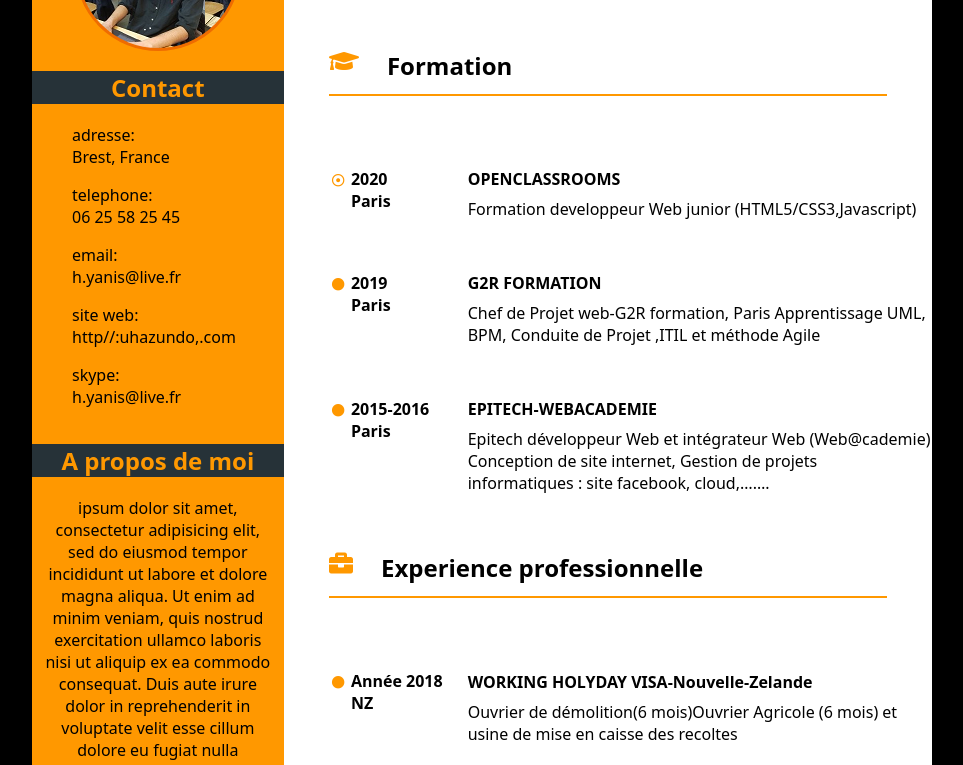
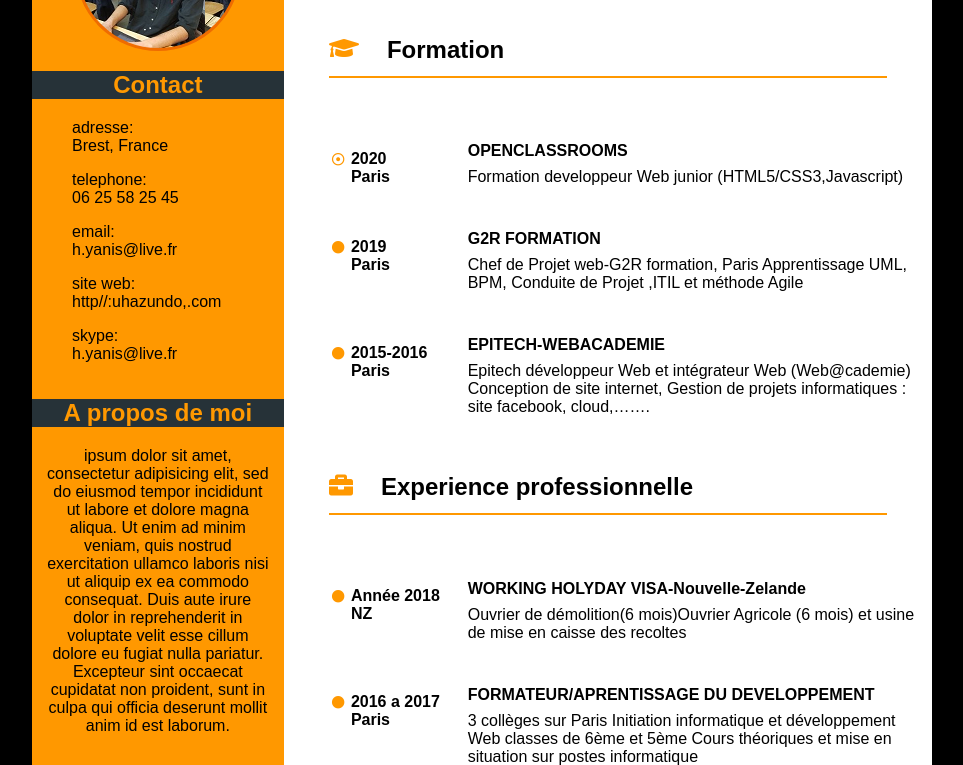
Before and after one commit to HuardYanis/Projet-2, a plain HTML site: page index.html in a window 1280 px wide. Shown: the part 168-933 px from the top of the page, without its empty margins (158-1121 px from the left). Drawn offline with Linux system fonts and the light colour scheme.

Commit message:
modification font

```diff
--- a/style.css
+++ b/style.css
@@ -4,7 +4,7 @@
 body
 {
     background-color: black;
-    font-family: system-ui;
+    font-family: 'droid_sansregular', 'Arial', sans-serif;
 }
 
 h1, h2
```
